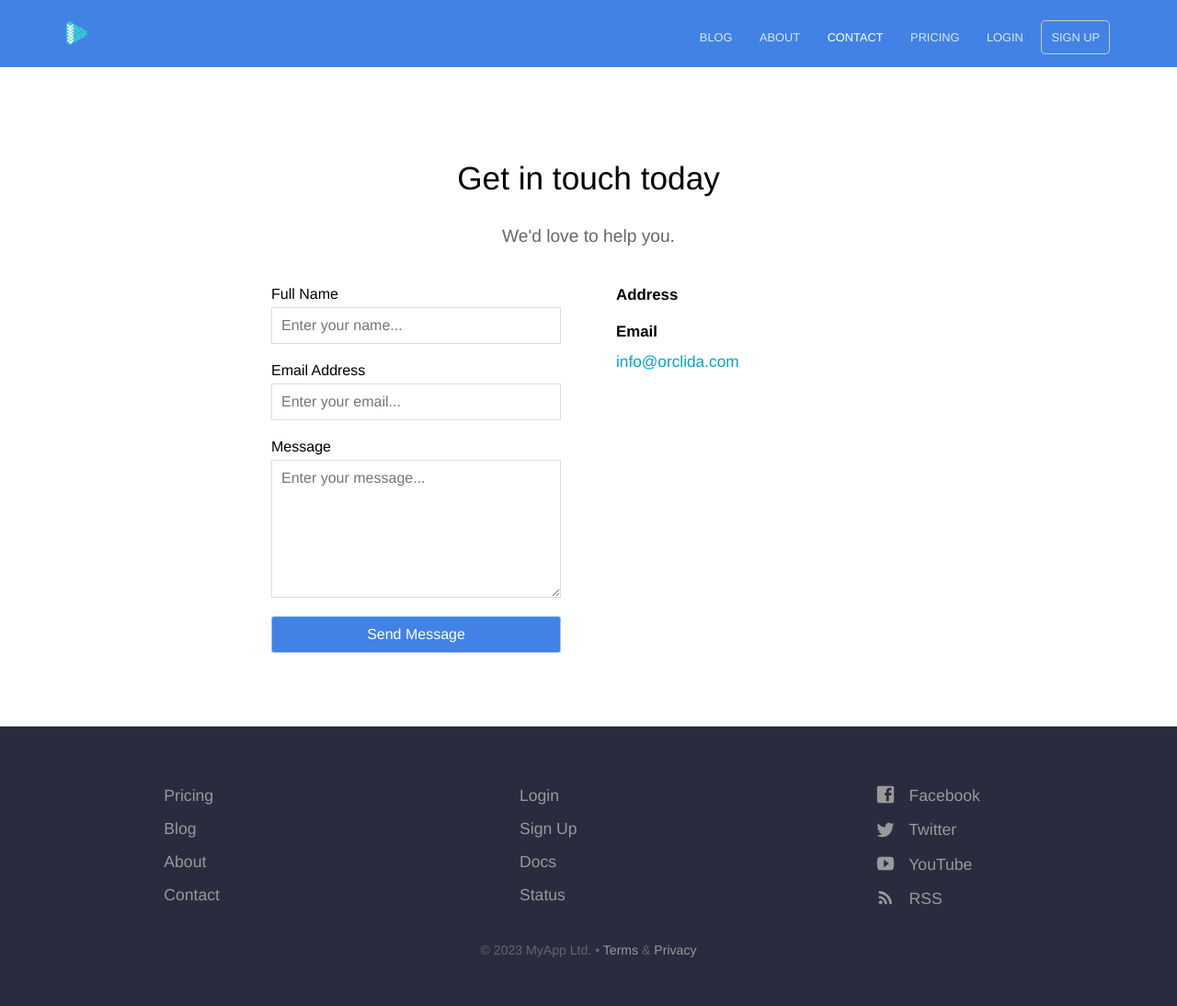
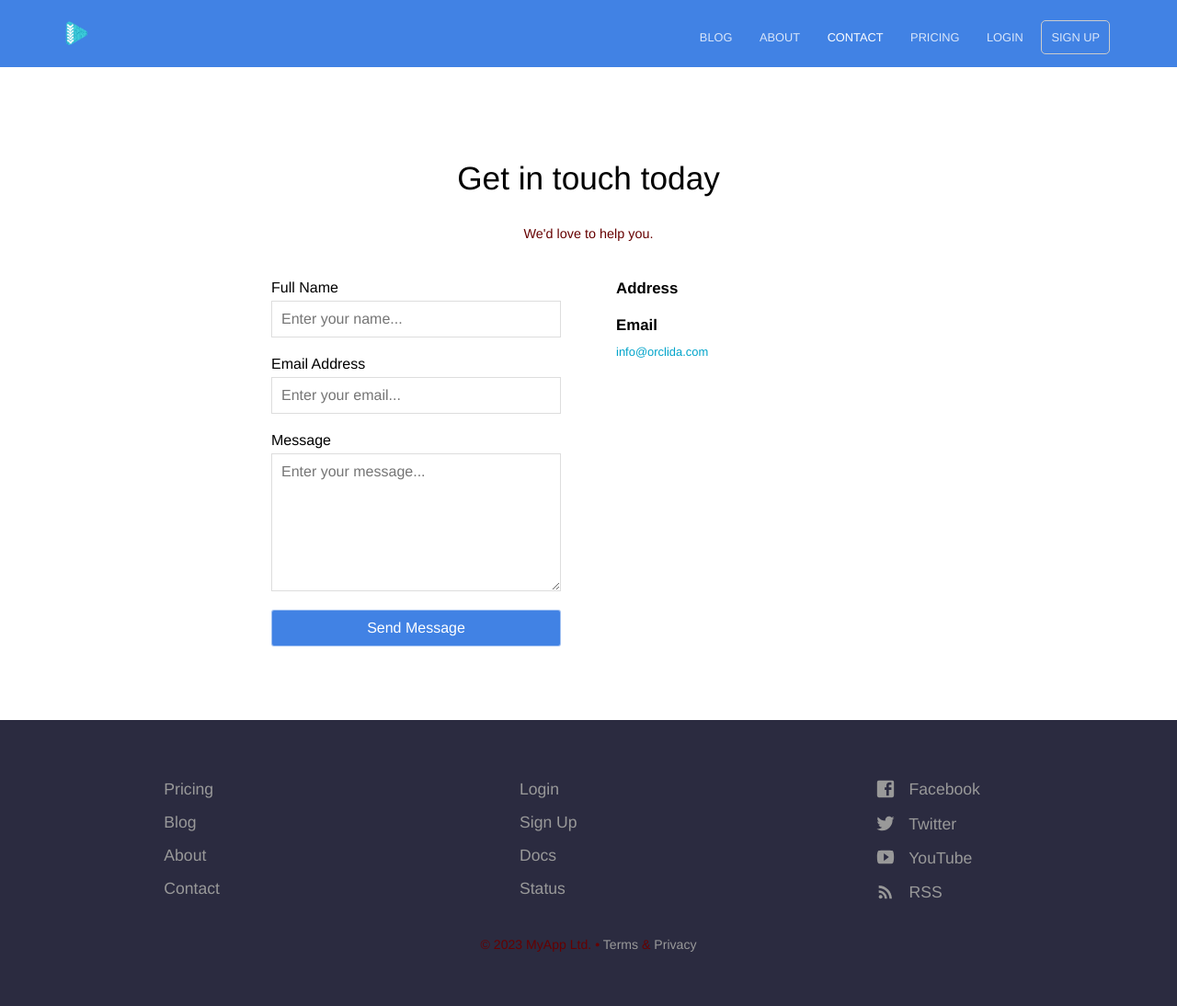
Before and after one commit to STIERTH1/orclida_dev.github.io, a Jekyll site: the page built from contact.html, in a window 1280 px wide. Shown: the whole page at 92% size. Built offline with Jekyll 4.4.1, drawn with Linux system fonts in a browser that asks for light colours.

Commit message:
Update elements.scss

```diff
--- a/_sass/elements.scss
+++ b/_sass/elements.scss
@@ -46,8 +46,8 @@ h3 {
 
 
 p, address {
-	font-size: 1.2em;
-	color: #666;
+	font-size: 0.9em;
+	color: #600;
 	margin-bottom: 20px;
 	font-weight: 250;
 	line-height: 1.4em;
```
